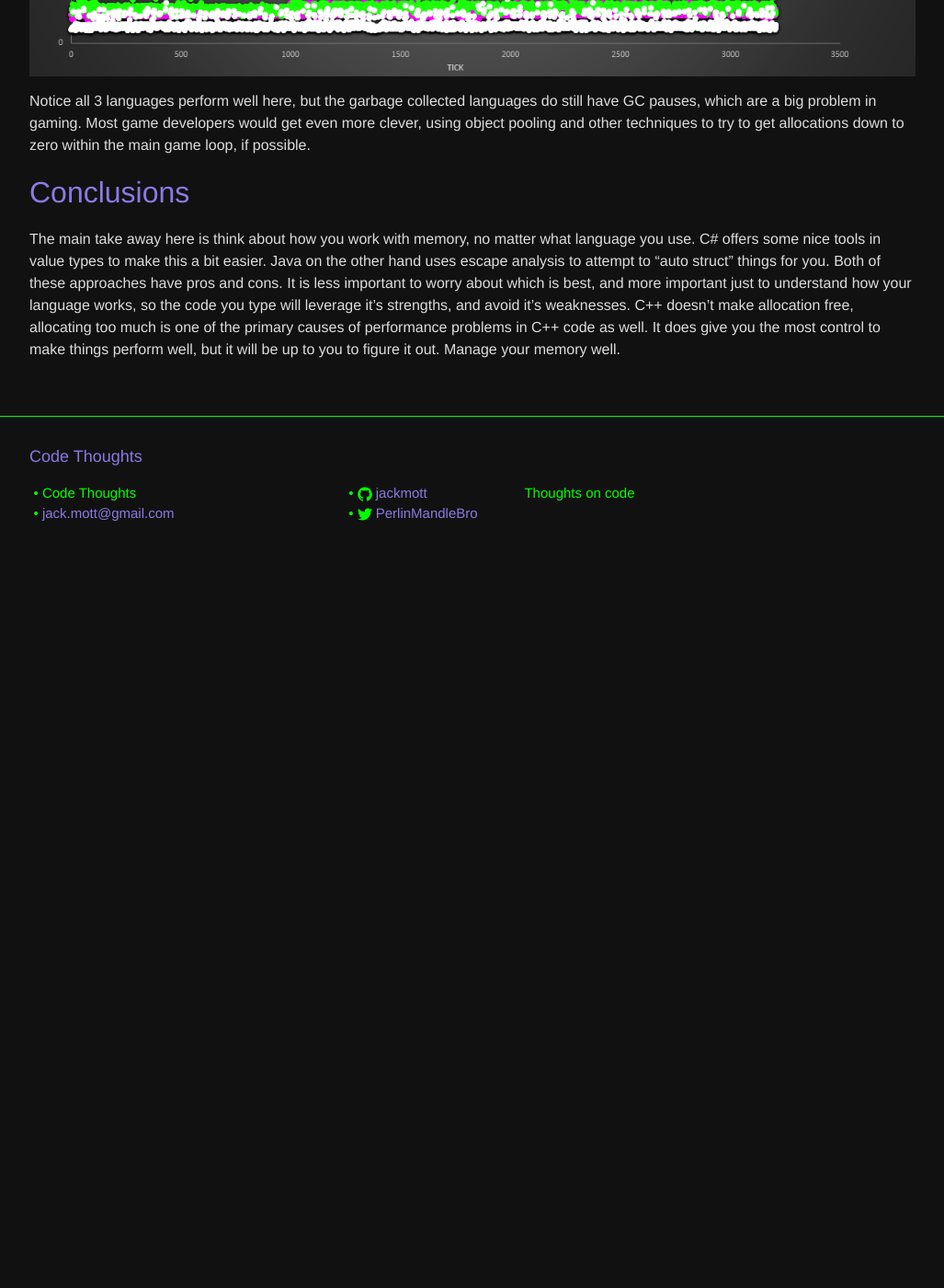
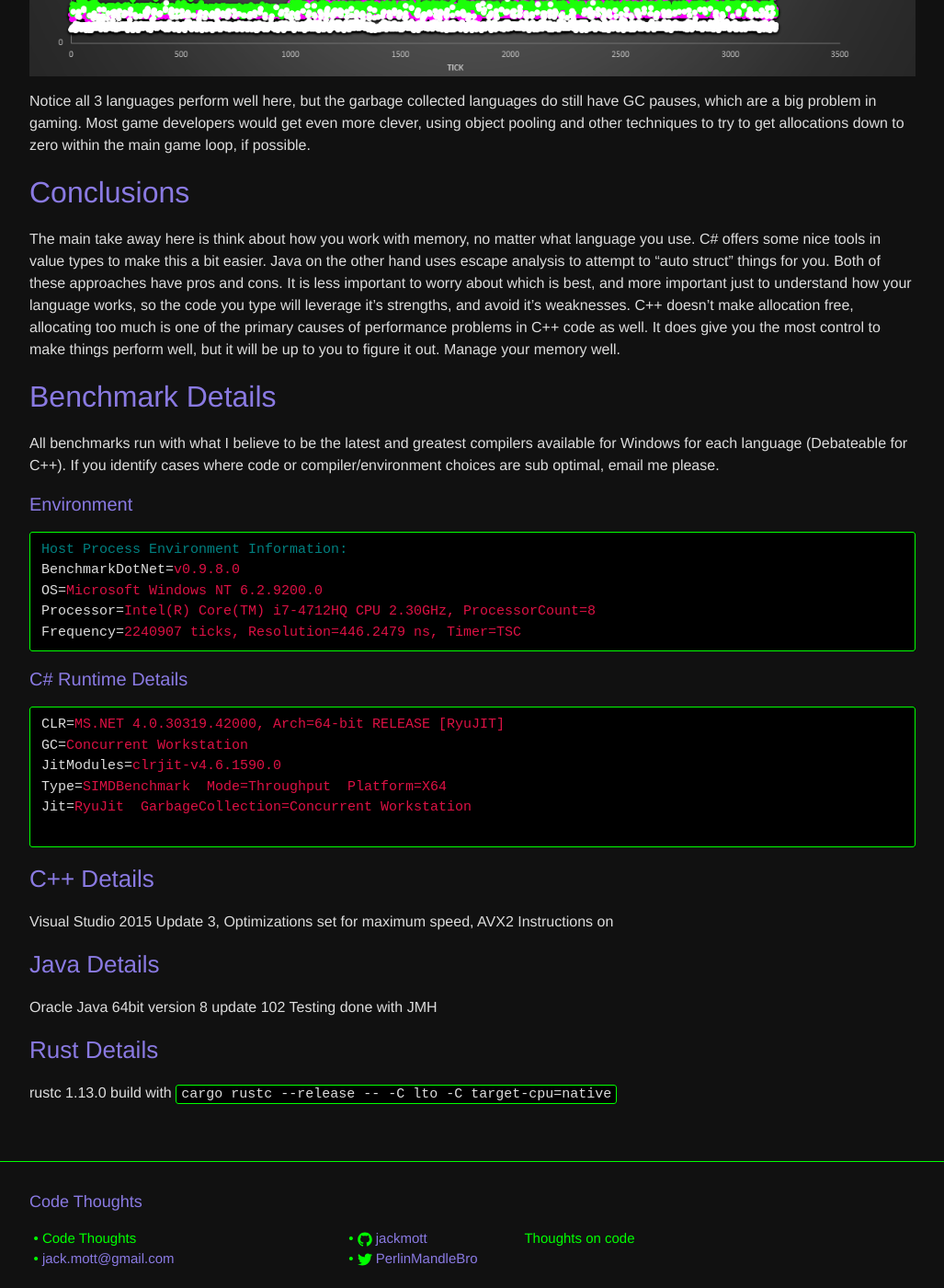
Before and after one commit to jackmott/jackmott.github.io, a Jekyll site: the page built from _posts/2016-9-1-performance-in-the-large.markdown, in a window 1280 px wide and 1400 px high, scrolled down 6006 px. Shown: the whole window at 92% size, without its empty margins (126-1153 px from the left). Built offline with Jekyll 4.4.1, drawn with Linux system fonts in a browser that asks for light colours; before the commit the page ends 6636 px from its top, so only the background shows below that; some of the changed text lies outside the part shown.

Commit message:
bench details

````diff
--- a/_posts/2016-9-1-performance-in-the-large.markdown
+++ b/_posts/2016-9-1-performance-in-the-large.markdown
@@ -192,8 +192,8 @@ This was implemented by a newcomer to Rust who attempted a translation of the Na
 of all the naive ones.
 
 - 0% of CPU time spent in garbage collection (but lots spent allocating!)
-- 1.3 seconds to load the world
-- 2.0ms per tick
+- 1.2 seconds to load the world
+- 1.7ms per tick
 
 If anyone would like to take a stab at an optimized Rust version I'll be happy to add it.
 
@@ -230,3 +230,39 @@ It is less important to worry about which is best, and more important just to un
 it's strengths, and avoid it's weaknesses.  C++ doesn't make allocation free, allocating too much is one of the primary causes of performance
 problems in C++ code as well.  It does give you the most control to make things perform well, but it will be up to you to figure it out.
 Manage your memory well.
+
+
+## Benchmark Details
+
+All benchmarks run with what I believe to be the latest and greatest compilers available for Windows for each language (Debateable for C++).
+If you identify cases where code or compiler/environment choices are sub optimal, email me please.
+
+#### Environment
+```ini
+Host Process Environment Information:
+BenchmarkDotNet=v0.9.8.0
+OS=Microsoft Windows NT 6.2.9200.0
+Processor=Intel(R) Core(TM) i7-4712HQ CPU 2.30GHz, ProcessorCount=8
+Frequency=2240907 ticks, Resolution=446.2479 ns, Timer=TSC
+```
+
+#### C# Runtime Details
+```ini
+CLR=MS.NET 4.0.30319.42000, Arch=64-bit RELEASE [RyuJIT]
+GC=Concurrent Workstation
+JitModules=clrjit-v4.6.1590.0
+Type=SIMDBenchmark  Mode=Throughput  Platform=X64
+Jit=RyuJit  GarbageCollection=Concurrent Workstation
+
+```
+
+### C++ Details
+Visual Studio 2015 Update 3, Optimizations set for maximum speed, AVX2 Instructions on
+
+### Java Details
+Oracle Java 64bit version 8 update 102
+Testing done with JMH
+
+### Rust Details
+rustc 1.13.0
+build with `cargo rustc --release -- -C lto -C target-cpu=native`
````
